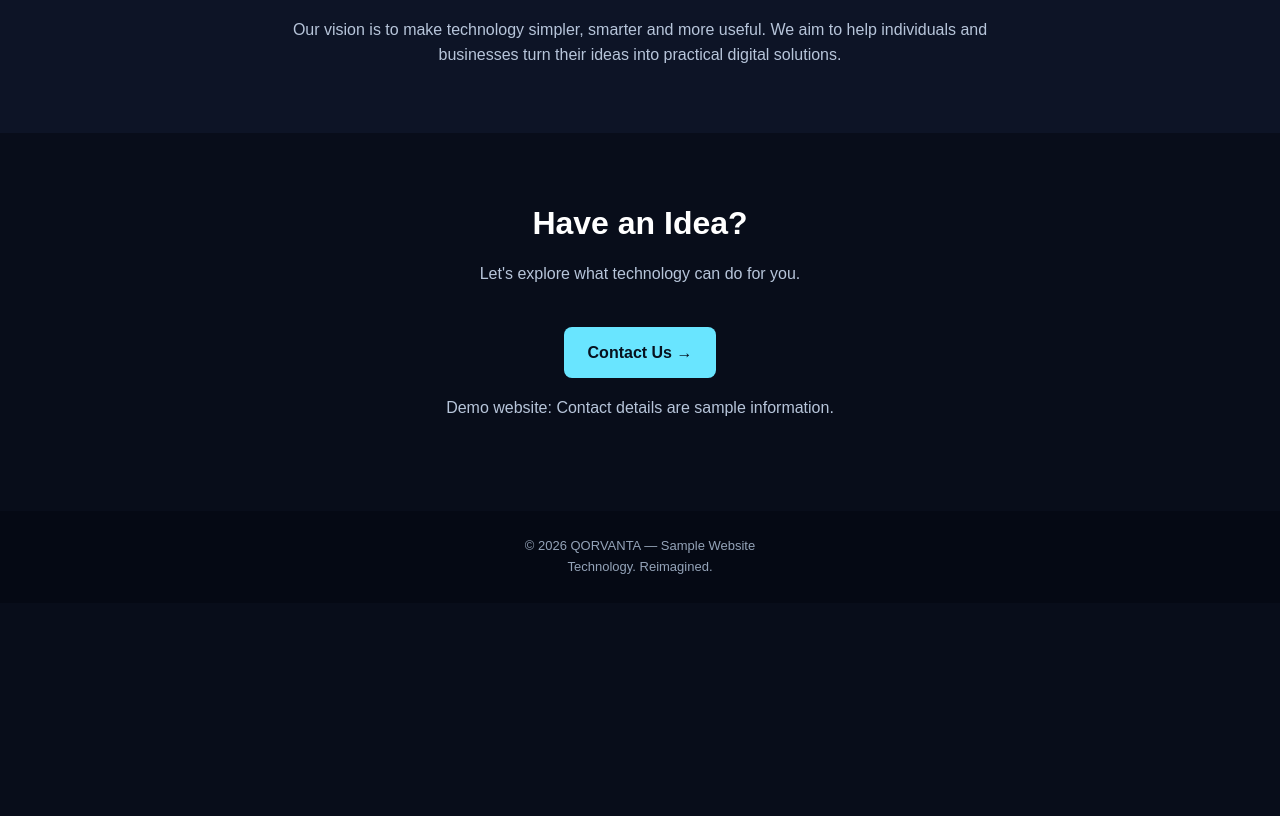
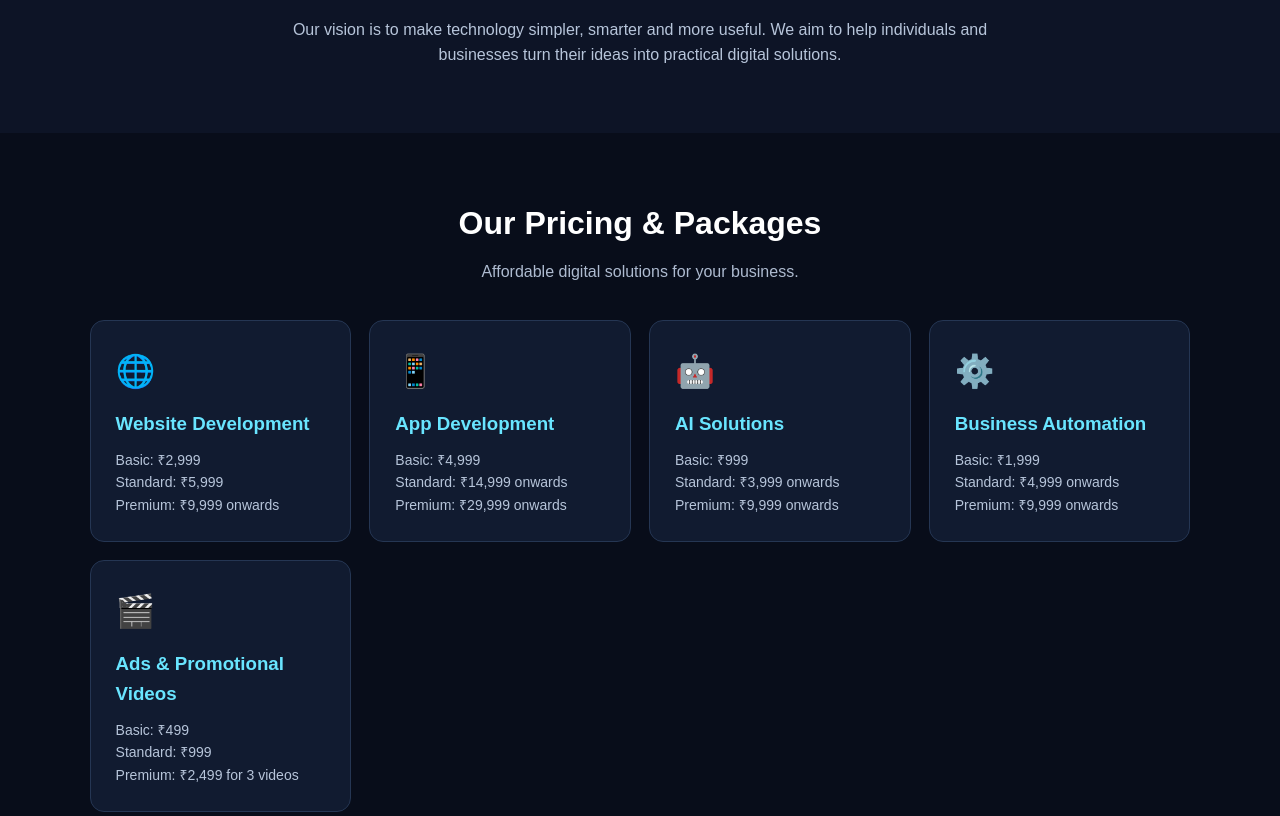
Before and after one commit to qorvanta-tech/qorvanta-website, a plain HTML site: page index.html in a window 1280 px wide. Shown: the part 1520-2336 px from the top of the page. Before the commit the page ends 2123 px from the top, so only its background shows below. Drawn offline with Linux system fonts and the light colour scheme.

Commit message:
Add pricing section with service packages
Added a new pricing section with various service packages including Website Development, App Development, AI Solutions, Business Automation, and Ads & Promotional Videos.

```diff
--- a/index.html
+++ b/index.html
@@ -310,7 +310,54 @@ footer {
         into practical digital solutions.
     </p>
 </section>
+<section class="pricing" id="pricing">
+    <div class="section-title">
+        <h2>Our Pricing & Packages</h2>
+        <p>Affordable digital solutions for your business.</p>
+    </div>
 
+    <div class="services">
+        <div class="card">
+            <div class="icon">🌐</div>
+            <h3>Website Development</h3>
+            <p>Basic: ₹2,999</p>
+            <p>Standard: ₹5,999</p>
+            <p>Premium: ₹9,999 onwards</p>
+        </div>
+
+        <div class="card">
+            <div class="icon">📱</div>
+            <h3>App Development</h3>
+            <p>Basic: ₹4,999</p>
+            <p>Standard: ₹14,999 onwards</p>
+            <p>Premium: ₹29,999 onwards</p>
+        </div>
+
+        <div class="card">
+            <div class="icon">🤖</div>
+            <h3>AI Solutions</h3>
+            <p>Basic: ₹999</p>
+            <p>Standard: ₹3,999 onwards</p>
+            <p>Premium: ₹9,999 onwards</p>
+        </div>
+
+        <div class="card">
+            <div class="icon">⚙️</div>
+            <h3>Business Automation</h3>
+            <p>Basic: ₹1,999</p>
+            <p>Standard: ₹4,999 onwards</p>
+            <p>Premium: ₹9,999 onwards</p>
+        </div>
+
+        <div class="card">
+            <div class="icon">🎬</div>
+            <h3>Ads & Promotional Videos</h3>
+            <p>Basic: ₹499</p>
+            <p>Standard: ₹999</p>
+            <p>Premium: ₹2,499 for 3 videos</p>
+        </div>
+    </div>
+</section>
 <section class="contact" id="contact">
     <div class="section-title">
         <h2>Have an Idea?</h2>
```
